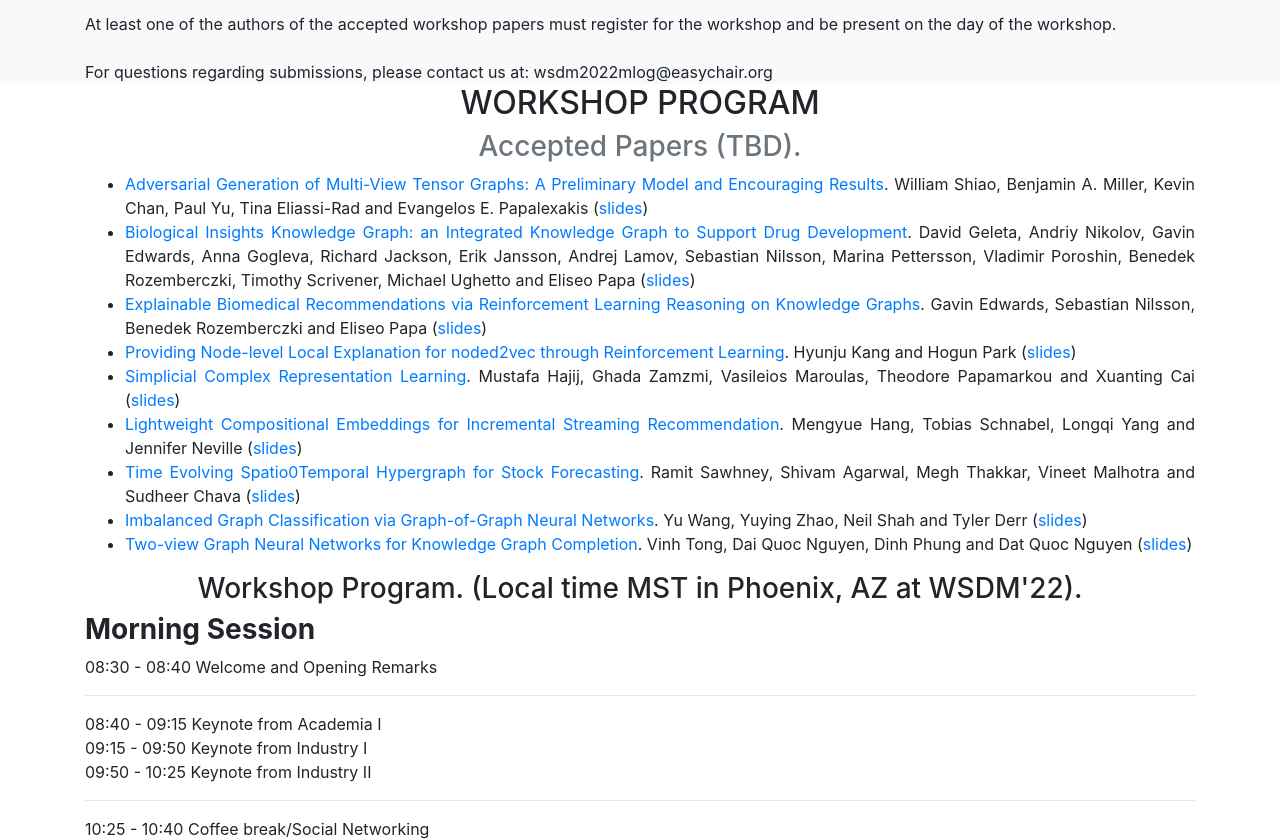
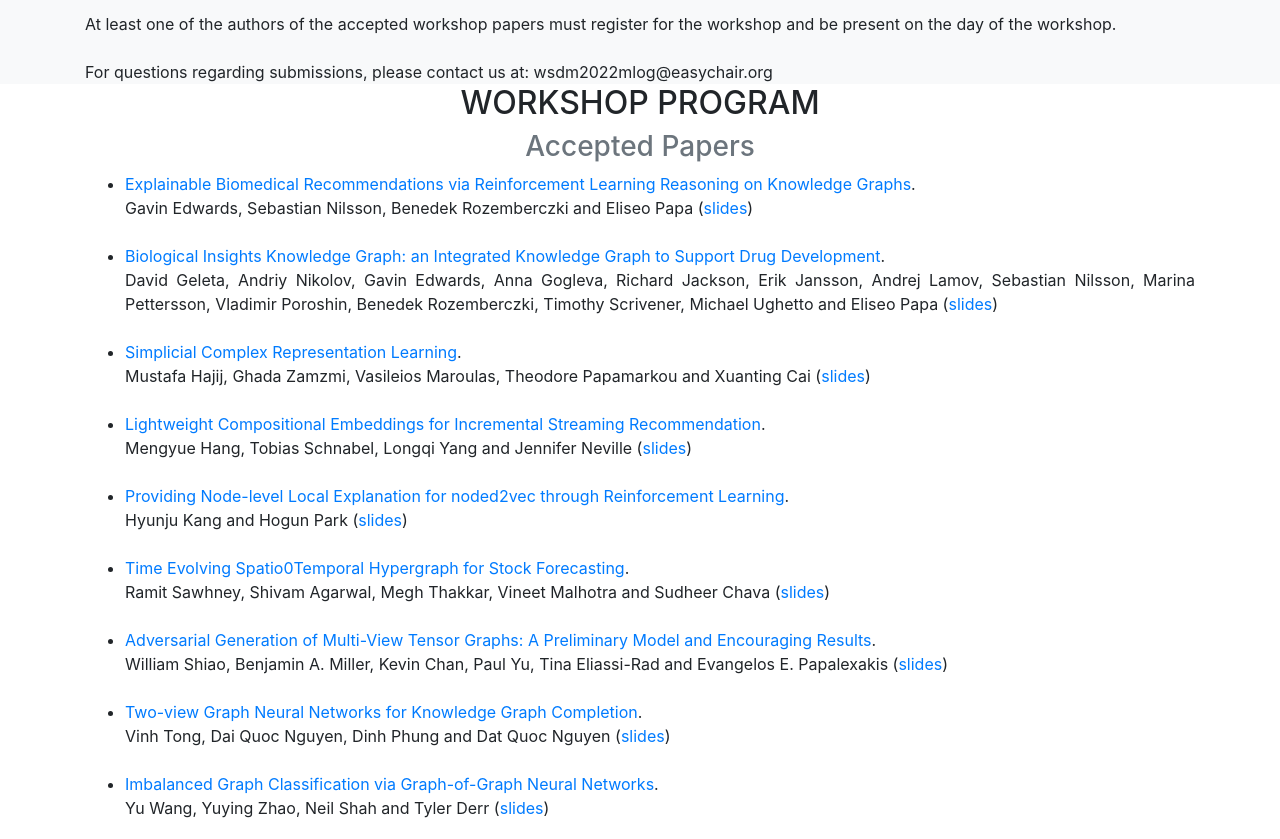
Before and after one commit to MLoG-Workshop/MLoG-Workshop.github.io, a website with bundled scripts: page index.html in a window 1280 px wide. Shown: the part 1780-2619 px from the top of the page. Built offline with nearby package versions, Linux system fonts and the light colour scheme; files whose address does not match are found by name; a web font is replaced by a local one.

Commit message:
paper updates

```diff
--- a/index.html
+++ b/index.html
@@ -150,7 +150,7 @@
            <ul>
               <li>Submission deadline: <strike>December 18th, 2021</strike> <b>January 8th, 2022</b> (Extended)</li>
               <li>Notification of Acceptance: <b>January, 20th, 2022</b> </li>
-              <li>Camera-ready paper due: <b>TBD</b> </li>
+              <li>Camera-ready paper due: <b>February, 4th, 2022</b> </li>
               <li>MLoG at WSDM'22 Workshop day: <b>February 25th, 2022</b> </li>
             </ul>
             <!-- <div style="text-align:center"><a class="btn btn-primary btn-xl text-uppercase js-scroll-trigger"
@@ -204,19 +204,18 @@
       <div class="row">
         <div class="col-lg-12 text-center">
           <h2 class="section-heading text-uppercase">Workshop Program</h2>
-	  <h3 class="section-subheading text-muted">Accepted Papers (TBD).</h3>
+	  <h3 class="section-subheading text-muted">Accepted Papers</h3>
           <ul style="text-align:justify">
+	    <li><a href="papers/paper-3.pdf">Explainable Biomedical Recommendations via Reinforcement Learning Reasoning on Knowledge Graphs</a>. <br>Gavin Edwards, Sebastian Nilsson, Benedek Rozemberczki and Eliseo Papa (<a href="slides/paper-3-slides.pdf">slides</a>)</li><br>
+	    <li><a href="papers/paper-2.pdf">Biological Insights Knowledge Graph: an Integrated Knowledge Graph to Support Drug Development</a>. <br>David Geleta, Andriy Nikolov, Gavin Edwards, Anna Gogleva, Richard Jackson, Erik Jansson, Andrej Lamov, Sebastian Nilsson, Marina Pettersson, Vladimir Poroshin, Benedek Rozemberczki, Timothy Scrivener, Michael Ughetto and Eliseo Papa (<a href="slides/paper-2-slides.pdf">slides</a>)</li><br>
+	    <li><a href="papers/paper-5.pdf">Simplicial Complex Representation Learning</a>. <br>Mustafa Hajij, Ghada Zamzmi, Vasileios Maroulas, Theodore Papamarkou and Xuanting Cai (<a href="slides/paper-5-slides.pdf">slides</a>)</li><br>
+	    <li><a href="papers/paper-6.pdf">Lightweight Compositional Embeddings for Incremental Streaming Recommendation</a>. <br>Mengyue Hang, Tobias Schnabel, Longqi Yang and Jennifer Neville (<a href="slides/paper-6-slides.pdf">slides</a>)</li><br>
+	    <li><a href="papers/paper-4.pdf">Providing Node-level Local Explanation for noded2vec through Reinforcement Learning</a>. <br>Hyunju Kang and Hogun Park (<a href="slides/paper-4-slides.pdf">slides</a>)</li><br>
+	    	    <li><a href="papers/paper-7.pdf">Time Evolving Spatio0Temporal Hypergraph for Stock Forecasting</a>. <br>Ramit Sawhney, Shivam Agarwal, Megh Thakkar, Vineet Malhotra and Sudheer Chava (<a href="slides/paper-7-slides.pdf">slides</a>)</li><br>
+            <li><a href="papers/paper-1.pdf">Adversarial Generation of Multi-View Tensor Graphs: A Preliminary Model and Encouraging Results</a>. <br>William Shiao, Benjamin A. Miller, Kevin Chan, Paul Yu, Tina Eliassi-Rad and Evangelos E. Papalexakis (<a href="slides/paper-1-slides.pdf">slides</a>)</li><br>
+	    <li><a href="papers/paper-9.pdf">Two-view Graph Neural Networks for Knowledge Graph Completion</a>. <br>Vinh Tong, Dai Quoc Nguyen, Dinh Phung and Dat Quoc Nguyen (<a href="slides/paper-9-slides.pdf">slides</a>)</li><br>
+	    <li><a href="papers/paper-8.pdf">Imbalanced Graph Classification via Graph-of-Graph Neural Networks</a>. <br>Yu Wang, Yuying Zhao, Neil Shah and Tyler Derr (<a href="slides/paper-8-slides.pdf">slides</a>)</li><br>
 
-
-            <li><a href="papers/paper-1.pdf">Adversarial Generation of Multi-View Tensor Graphs: A Preliminary Model and Encouraging Results</a>. William Shiao, Benjamin A. Miller, Kevin Chan, Paul Yu, Tina Eliassi-Rad and Evangelos E. Papalexakis (<a href="slides/paper-1-slides.pdf">slides</a>)</li>
-	    <li><a href="papers/paper-2.pdf">Biological Insights Knowledge Graph: an Integrated Knowledge Graph to Support Drug Development</a>. David Geleta, Andriy Nikolov, Gavin Edwards, Anna Gogleva, Richard Jackson, Erik Jansson, Andrej Lamov, Sebastian Nilsson, Marina Pettersson, Vladimir Poroshin, Benedek Rozemberczki, Timothy Scrivener, Michael Ughetto and Eliseo Papa (<a href="slides/paper-2-slides.pdf">slides</a>)</li>
-	    <li><a href="papers/paper-3.pdf">Explainable Biomedical Recommendations via Reinforcement Learning Reasoning on Knowledge Graphs</a>. Gavin Edwards, Sebastian Nilsson, Benedek Rozemberczki and Eliseo Papa (<a href="slides/paper-3-slides.pdf">slides</a>)</li>
-	    <li><a href="papers/paper-4.pdf">Providing Node-level Local Explanation for noded2vec through Reinforcement Learning</a>. Hyunju Kang and Hogun Park (<a href="slides/paper-4-slides.pdf">slides</a>)</li>
-	    <li><a href="papers/paper-5.pdf">Simplicial Complex Representation Learning</a>. Mustafa Hajij, Ghada Zamzmi, Vasileios Maroulas, Theodore Papamarkou and Xuanting Cai (<a href="slides/paper-5-slides.pdf">slides</a>)</li>
-	    <li><a href="papers/paper-6.pdf">Lightweight Compositional Embeddings for Incremental Streaming Recommendation</a>. Mengyue Hang, Tobias Schnabel, Longqi Yang and Jennifer Neville (<a href="slides/paper-6-slides.pdf">slides</a>)</li>
-	    <li><a href="papers/paper-7.pdf">Time Evolving Spatio0Temporal Hypergraph for Stock Forecasting</a>. Ramit Sawhney, Shivam Agarwal, Megh Thakkar, Vineet Malhotra and Sudheer Chava (<a href="slides/paper-7-slides.pdf">slides</a>)</li>
-	    <li><a href="papers/paper-8.pdf">Imbalanced Graph Classification via Graph-of-Graph Neural Networks</a>. Yu Wang, Yuying Zhao, Neil Shah and Tyler Derr (<a href="slides/paper-8-slides.pdf">slides</a>)</li>
-	    <li><a href="papers/paper-9.pdf">Two-view Graph Neural Networks for Knowledge Graph Completion</a>. Vinh Tong, Dai Quoc Nguyen, Dinh Phung and Dat Quoc Nguyen (<a href="slides/paper-9-slides.pdf">slides</a>)</li>
           </ul>
 
           <h3 class="section-subheading">Workshop Program. (Local time MST in Phoenix, AZ at WSDM'22).</h3>
```
